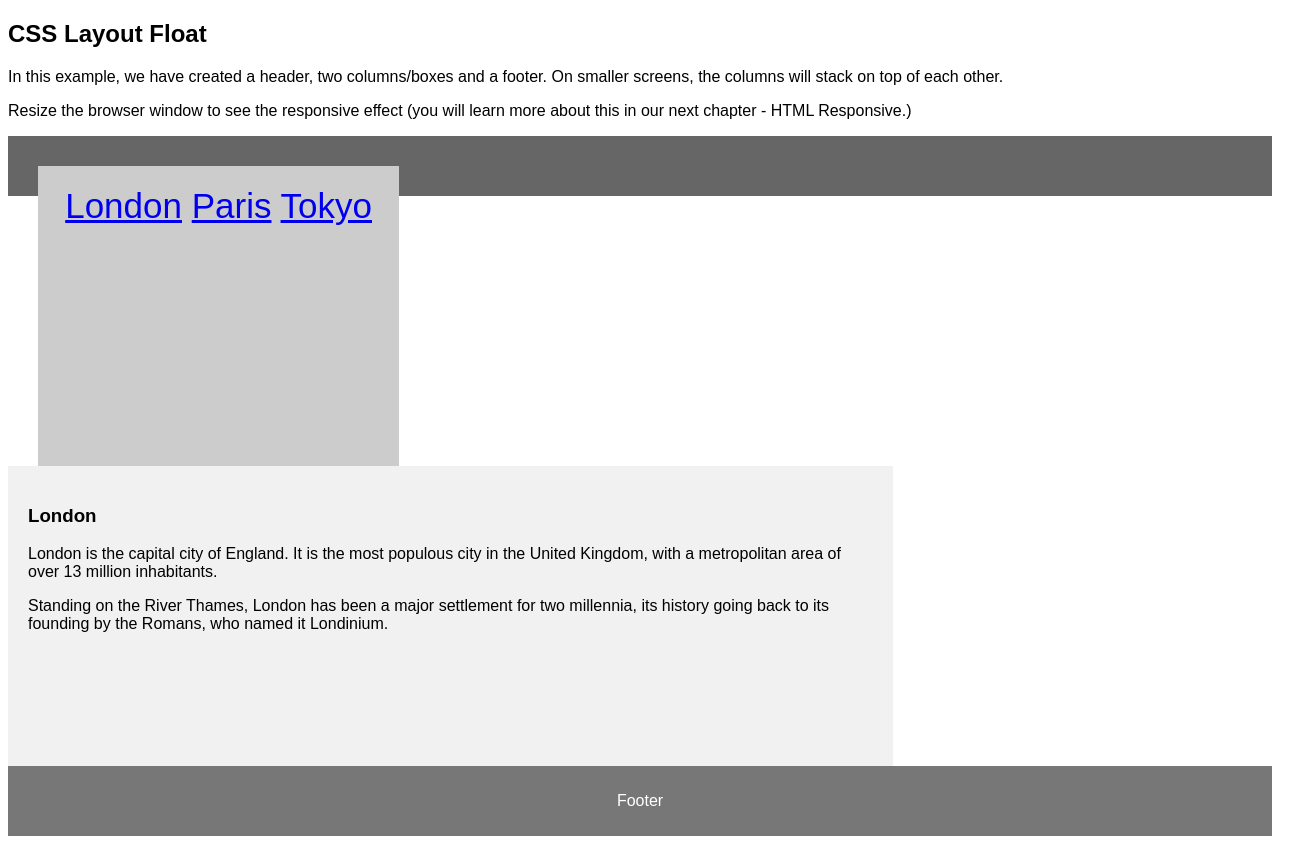
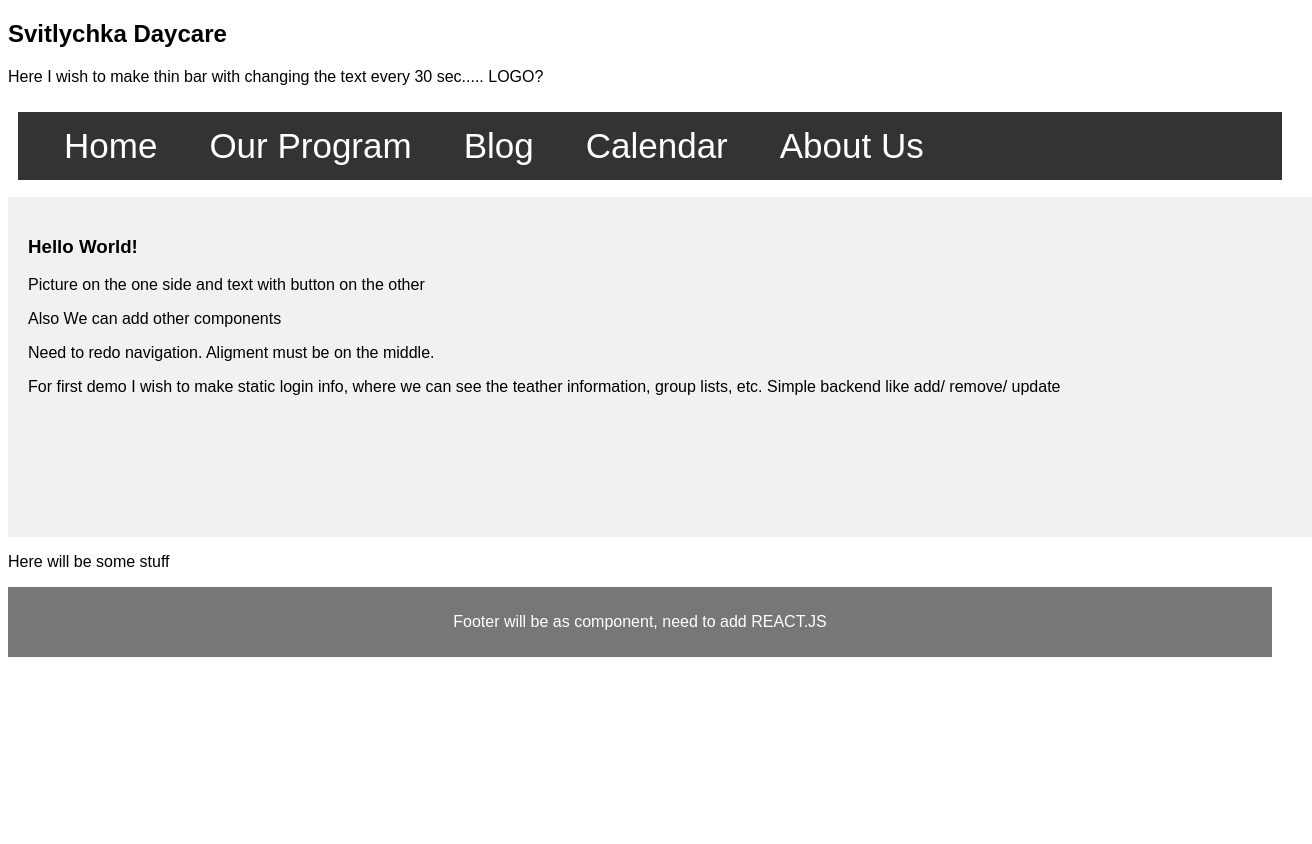
Before and after one commit to vynnyka/Svitlychka, a plain HTML site: page index.html in a window 1280 px wide. Shown: the whole page, 1312 px wide, since content can reach past the window. After the commit the page ends 800 px from the top, so only its background shows below. Drawn offline with Linux system fonts and the light colour scheme.

Commit message:
UPDATE 08/11/23

```diff
--- a/index.html
+++ b/index.html
@@ -1,12 +1,12 @@
 <!DOCTYPE html>
 <html lang="en">
 <head>
-<title>CSS Template</title>
+<title>Svitlychka Daycare</title>
 <meta charset="utf-8">
 <meta name="viewport" content="width=device-width, initial-scale=1">
 <style>
 * {
-  box-sizing: border-box;
+  box-sizing: inherit;
 }
 
 body {
@@ -15,20 +15,49 @@ body {
 
 /* Style the header */
 header {
-  background-color: #666;
-  padding: 30px;
+  background-color: #ffffff;
+  padding: 0px;
   text-align: center;
   font-size: 35px;
   color: white;
 }
 
 /* Create two columns/boxes that floats next to each other */
-nav {
+nav{
+  float:none;
+  width: 100%;
+  height: 50px; /* only for demonstration, should be removed */
+  background: #ffffff;
+  padding: 10px;
+  margin: auto;
+  padding-bottom: 35px;
+}
+
+ul {
+  list-style-type: none;
+  margin: 0;
+  padding: 0;
+  overflow: hidden;
+  background-color: #333;
+}
+
+li {
   float: left;
-  width: 30%;
-  height: 300px; /* only for demonstration, should be removed */
-  background: #ccc;
-  padding: 20px;
+  padding-inline-start: 20px;
+  text-align: center;
+
+}
+
+li a {
+  display: block;
+  color: white;
+  text-align: center;
+  padding: 14px 16px;
+  text-decoration: none;
+}
+
+li a:hover {
+  background-color: #111;
 }
 
 /* Style the list inside the menu */
@@ -37,7 +66,8 @@ nav {
 article {
   float: left;
   padding: 20px;
-  width: 70%;
+  padding-top: 20px;
+  width: 100%;
   background-color: #f1f1f1;
   height: 300px; /* only for demonstration, should be removed */
 }
@@ -59,7 +89,7 @@ footer {
 
 /* Responsive layout - makes the two columns/boxes stack on top of each other instead of next to each other, on small screens */
 @media (max-width: 600px) {
-  nav, article {
+  article {
     width: 100%;
     height: auto;
   }
@@ -68,34 +98,42 @@ footer {
 </head>
 <body>
 
-<h2>CSS Layout Float</h2>
-<p>In this example, we have created a header, two columns/boxes and a footer. On smaller screens, the columns will stack on top of each other.</p>
-<p>Resize the browser window to see the responsive effect (you will learn more about this in our next chapter - HTML Responsive.)</p>
+<h2>Svitlychka Daycare</h2>
+<p>Here I wish to make thin bar with changing the text every 30 sec..... LOGO?</p>
 
 <header>
-
+  <div>
   <nav>
-
-    <a href="#">London</a>
-    <a href="#">Paris</a>
-    <a href="#">Tokyo</a>
-
+    <ul>
+      <li style="padding-left: 30px;"><a href="#">Home</a></li>
+      <li><a href="#">Our Program</a></li>
+      <li><a href="#">Blog</a></li>
+      <li><a href="#">Calendar</a></li>
+      <li><a href="#">About Us</a></li>
+    </ul>
   </nav>
-
+  </div>
 </header>
 
 <section>
 
 
   <article>
-    <h1>London</h1>
-    <p>London is the capital city of England. It is the most populous city in the  United Kingdom, with a metropolitan area of over 13 million inhabitants.</p>
-    <p>Standing on the River Thames, London has been a major settlement for two millennia, its history going back to its founding by the Romans, who named it Londinium.</p>
+    <h1>Hello World!</h1>
+    <p>Picture on the one side and  text with button on the other</p>
+    <p>Also We can add other components </p>
+    <p>Need to redo navigation. Aligment must be on the middle. </p>
+    <p>For first demo I wish to make static login info, where we can see the teather information, group lists, etc. Simple backend like add/ remove/ update</p>
   </article>
+</section>
+<section>
+
+  <p> Here will be some stuff</p>
+
 </section>
 
 <footer>
-  <p>Footer</p>
+  <p>Footer will be as component, need to add REACT.JS</p>
 </footer>
 
 </body>
```
Also changed, not shown: pages/about.html (added), pages/blog.html (added), pages/calendar.html (added), pages/contactus.html (added).
